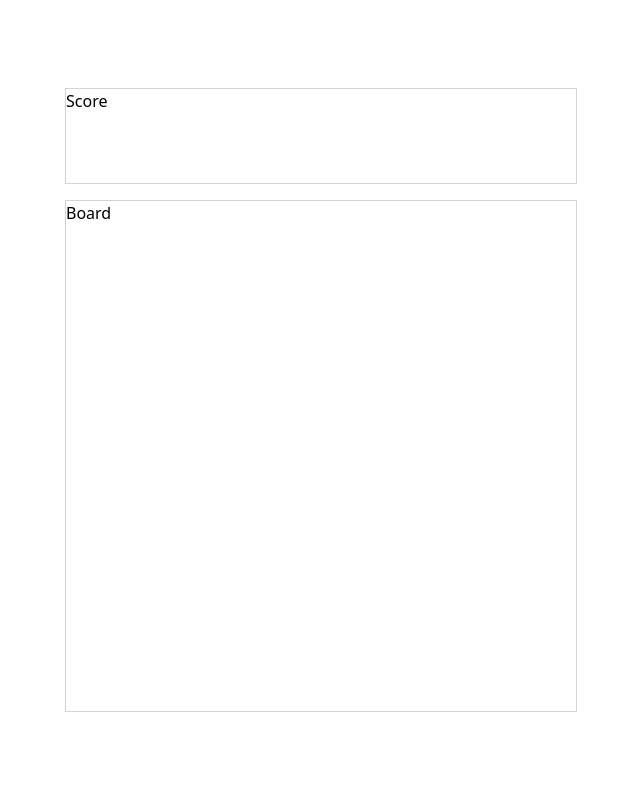
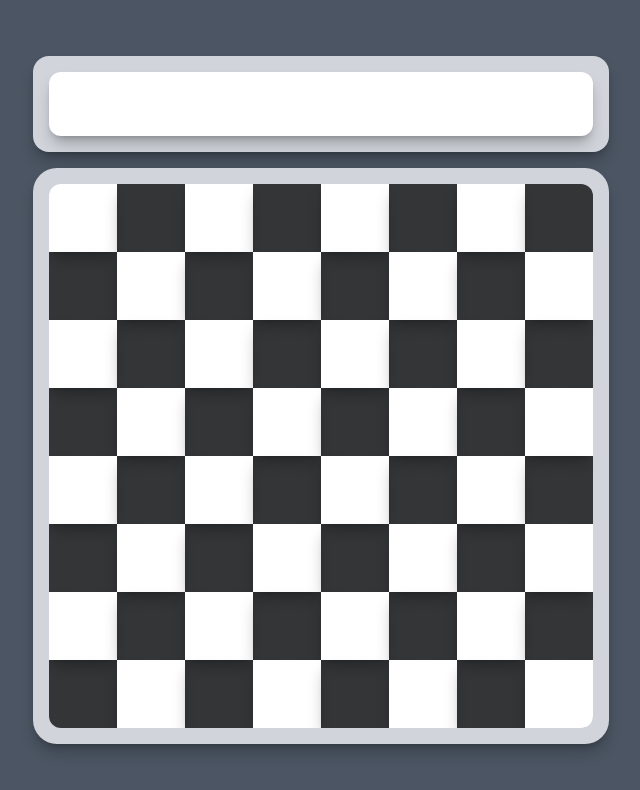
Before and after one commit to pticasolovey20/checkers-game, a Next.js app: page / in a window 1280 px wide. Shown: the top 790 px of the page, without its empty margins (319-959 px from the left). Built offline with nearby package versions, Linux system fonts and the light colour scheme.

Commit message:
created board component

```diff
--- a/components/game/Board.jsx
+++ b/components/game/Board.jsx
@@ -1,5 +1,42 @@
+import { classNames } from "@/utils";
+
 const Board = () => {
-	return <div className="aspect-square border border-gray-300">Board</div>;
+	const rows = 8;
+	const cols = 8;
+
+	const generateBoard = () => {
+		const board = [];
+
+		for (let i = 0; i < rows; i++) {
+			for (let j = 0; j < cols; j++) {
+				const isWhite = (i + j) % 2 === 0;
+				const bgColor = isWhite ? "bg-white" : "bg-black/75";
+
+				board.push(
+					<div
+						key={`cell-${i}-${j}`}
+						className={classNames("w-full h-full shadow-black/25 shadow-lg", bgColor)}
+					/>
+				);
+			}
+		}
+
+		return board;
+	};
+
+	return (
+		<div className="p-2 sm:p-4 rounded-xl sm:rounded-3xl bg-gray-300 shadow-black/25 shadow-lg">
+			<div
+				className={classNames(
+					"aspect-square overflow-hidden",
+					"grid grid-cols-8 grid-rows-8",
+					"rounded-lg sm:rounded-xl"
+				)}
+			>
+				{generateBoard()}
+			</div>
+		</div>
+	);
 };
 
 export default Board;
--- a/components/game/Score.jsx
+++ b/components/game/Score.jsx
@@ -1,5 +1,23 @@
+import { classNames } from "@/utils";
+
 const Score = () => {
-	return <div className="h-24 border border-gray-300">Score</div>;
+	return (
+		<div
+			className={classNames(
+				"h-24 bg-gray-300 shadow-black/25 shadow-lg",
+				"p-2 sm:p-4",
+				"rounded-xl sm:rounded-2xl"
+			)}
+		>
+			<div
+				className={classNames(
+					"w-full h-full overflow-hidden",
+					"rounded-lg sm:rounded-xl",
+					"bg-white shadow-black/25 shadow-lg"
+				)}
+			/>
+		</div>
+	);
 };
 
 export default Score;
--- a/components/layout/index.jsx
+++ b/components/layout/index.jsx
@@ -1,7 +1,16 @@
+import { classNames } from "@/utils";
+
 const Layout = ({ children }) => {
 	return (
-		<main className="min-h-screen w-full flex items-center justify-center">
-			<div className="w-[90%] sm:w-[80%] md:w-[70%] lg:w-[50%] xl:w-[40%] xxl:w-[33%]">{children}</div>
+		<main
+			className={classNames(
+				"min-h-screen w-full bg-gray-600",
+				"flex items-start",
+				"sm:items-center justify-center",
+				"pt-6 sm:pt-0"
+			)}
+		>
+			<section className="w-[90%] md:w-[70%] lg:w-[60%] xl:w-[45%] xxl:w-[35%]">{children}</section>
 		</main>
 	);
 };
```
